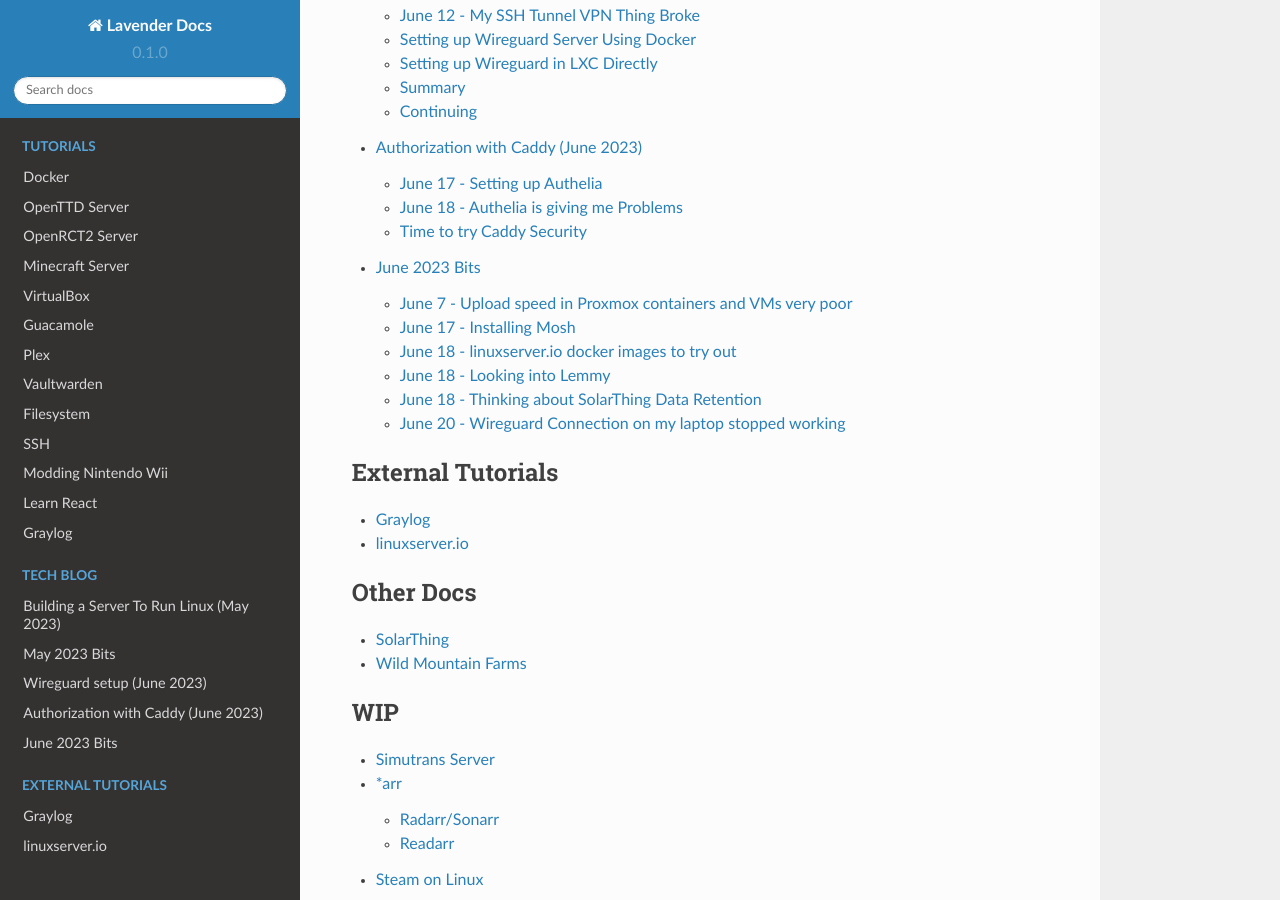
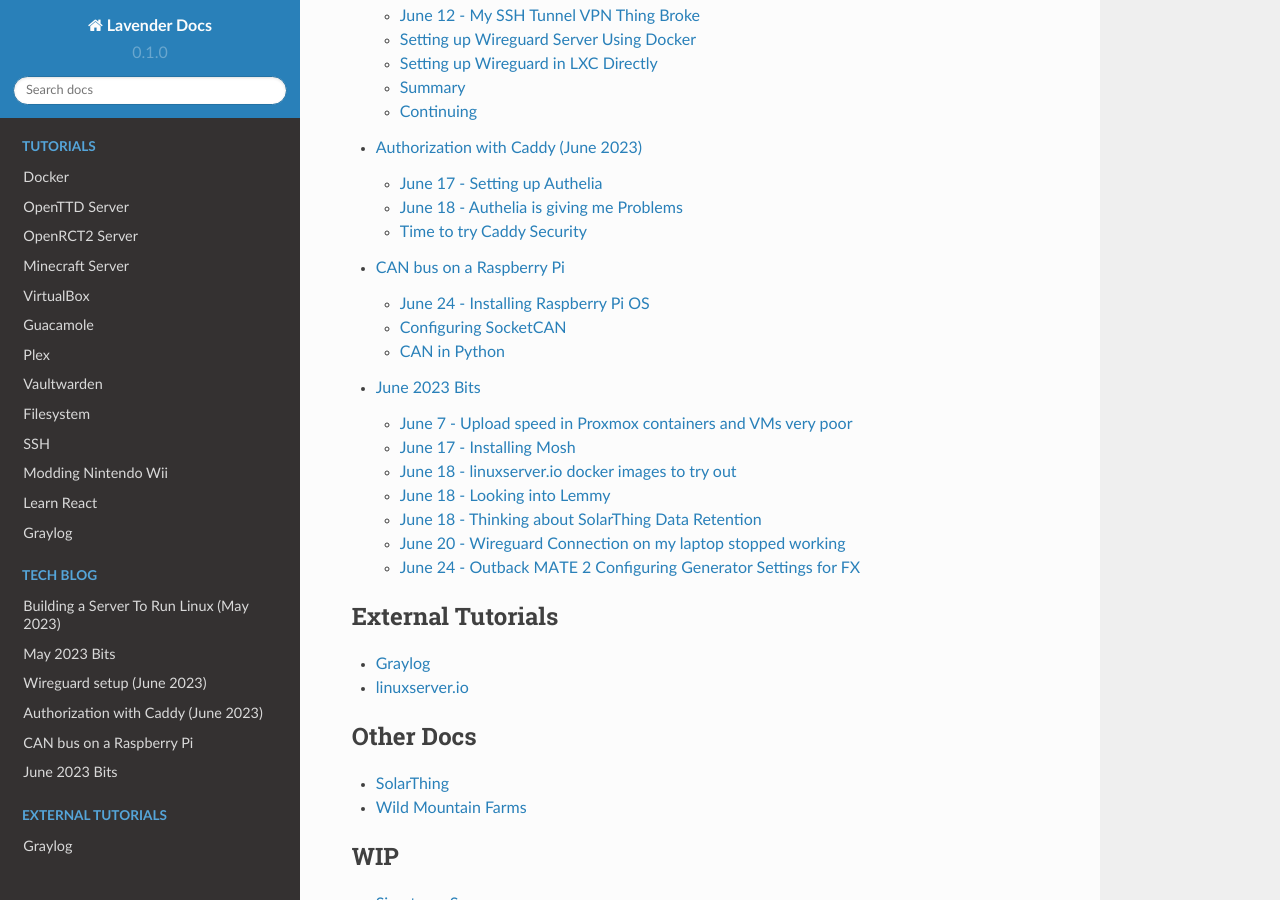
Before and after one commit to retrodaredevil/retrodaredevil, a Sphinx documentation site: the page built from docs/source/index.rst, in a window 1280 px wide and 900 px high, scrolled down 2423 px. Built offline with Sphinx 7.4.7 and the Read the Docs theme 2.0.0, drawn with Linux system fonts in a browser that asks for light colours; some of the changed lines change nothing that is shown.

Commit message:
Started can bus blog post

```diff
--- a/docs/source/blog/tech/2023-06-bits.rst
+++ b/docs/source/blog/tech/2023-06-bits.rst
@@ -121,3 +121,19 @@
 I have my router restart on Monday mornings, and I didn't notice this yesterday since I wasn't on my computer then.
 
 I think there's a way to automate this fix, but that's something for another time.
+
+June 24 - Outback MATE 2 Configuring Generator Settings for FX
+---------------------------------------------------------------
+
+At Wild Mountain Farms we have an Outback MATE 2 with 2 FXs and 2 MXs.
+The FXs can charge the batteries when a generator is running.
+SolarThing is setup to send a DROP command before sending an AUX OFF command,
+so that switching over to battery power should have minimal impact on electronics.
+However, unless the FXs are completely done will their absorb charge, the DROP command is not accepted.
+
+We figured that even if the DROP command is not accepted,
+we could alter some configuration that would still make our networking equipment happy with the "dirty" power transfer.
+On the MATE we navigated to ADV/FX/GEN.
+We saw a couple of settings that we might want to alter.
+The lower limit was set to 108 vac.
+The transfer delay was set to 60 cycles.
--- /dev/null
+++ b/docs/source/blog/tech/2023-06-can-bus-rpi.rst
@@ -0,0 +1,157 @@
+CAN bus on a Raspberry Pi
+===========================
+
+June 24 - Installing Raspberry Pi OS
+------------------------------------
+
+Today I'm setting up our old CabinPi to be CanPi.
+I actually used RPi Imager for this as some things have changed since the last time I flashed an image and configured SSH access,
+so I figured I would just use RPi Imager to get the job done.
+I installed the 32-bit version as I am using a Raspberry Pi 2.
+
+As I configure it, here are a few things I am doing (documenting these might help me make a Raspberry Pi Image for SolarThing in the future).
+
+* https://docs.docker.com/engine/install/raspbian/#install-using-the-repository
+* ``sudo rm /etc/sudoers.d/010_pi-nopasswd``
+* ``sudo apt install -y net-tools vim-gtk iputils-tracepath traceroute curl wget git netcat tmux tree man-db file xsel htop gpg-agent rsync pwgen``
+
+  * Stolen from https://gist.github.com/retrodaredevil/def6d23a03d9e46683933ef0c017d96c
+
+Configuring SocketCAN
+-----------------------
+
+The adapter I got is the `USB CAN Converter Module for Raspberry Pi <https://www.amazon.com/gp/product/B0956NV6CM>`_.
+The description of the item mentions Socket-CAN, so I need to figure out what that means driver wise.
+When I eventually go to connect it, this is the pin out:
+
+.. figure:: ../../images/usb_can_converter_module_pin_out.jpg
+  :width: 500px
+
+I have my device plugged in so I need to figure out how to access it.
+This `pragmaticlinux.com tutorial <https://www.pragmaticlinux.com/2021/10/can-communication-on-the-raspberry-pi-with-socketcan/>`_
+seems to have many of the steps I need that the python-can docs don't cover.
+If I run ``ip addr | grep can`` I get this:
+
+.. code-block::
+
+  7: can0: <NOARP,ECHO> mtu 16 qdisc noop state DOWN group default qlen 10
+      link/can
+
+Awesome! My device is recognized. Let's make sure the drivers are up:
+
+.. code-block:: console
+
+  lavender@canpi:~ $ lsmod | grep can
+  can_raw                20480  0
+  can                    28672  1 can_raw
+  can_dev                40960  1 gs_usb
+
+Now let's try to configure it and bring it to the UP state.
+
+.. code-block:: console
+
+  lavender@canpi:~ $ sudo ip link set can0 up type can bitrate 1000000 restart-ms 100
+  lavender@canpi:~ $ ip addr | grep can
+  7: can0: <NOARP,UP,LOWER_UP,ECHO> mtu 16 qdisc pfifo_fast state UP group default qlen 10
+      link/can
+
+Now let's install can-utils
+
+.. code-block::
+
+  sudo apt-get install -y can-utils
+
+With tmux open, this is what I did:
+
+.. code-block::
+
+  lavender@canpi:~ $ candump -tz can0                          │lavender@canpi:~ $ cansend can0 456#00FFAA5501020304
+   (000.000000)  can0  456   [8]  00 FF AA 55 01 02 03 04      │lavender@canpi:~ $ cansend can0 456#00FFAA5501020304
+  ^Clavender@canpi:~ $ ^C                                      │lavender@canpi:~ $
+  lavender@canpi:~ $ candump -tz can0                          │lavender@canpi:~ $ cansend can0 456#00FFAA5501020304
+                                                               │lavender@canpi:~ $ cansend can0 456#00FFAA5501020304
+                                                               │lavender@canpi:~ $ cansend can0 456#00FFAA5501020303
+                                                               │lavender@canpi:~ $ cansend can0 456#00FFAA5501020303
+                                                               │lavender@canpi:~ $
+
+For some reason when I was doing this it only picked up the first message, and then I couldn't get it to do it again.
+Not sure what's up with that.
+When I rebooted I could get the messages again until I CTRL+C'd out of the ``candump`` command and went back in.
+Weird. At this point I'm not convinced it's something to worry about, at least not this early.
+
+CAN in Python
+--------------
+
+Let's try to get SocketCAN working with python-can.
+
+For testing, these are the commands I ran:
+
+.. code-block::
+
+  sudo apt-get install -y python3-pip python3-venv
+  python3 -m venv venv
+  . venv/bin/activate
+  pip install python-can
+
+Now that I have ``python-can`` installed, I can look into getting it working.
+python-can has some nice `Socketcan Quickstart#Real Device <https://python-can.readthedocs.io/en/stable/interfaces/socketcan.html#real-device>`_ documentation.
+I edited ``test.py`` with this:
+
+.. code-block:: python3
+
+  import can
+
+  with can.Bus(interface='socketcan', channel='can0', receive_own_messages=True) as bus:
+      message = can.Message(arbitration_id=123, is_extended_id=True, data=[0x11, 0x22, 0x33])
+      bus.send(message, timeout=0.2)
+      count = 0
+      for msg in bus:
+          count += 1
+          print(f"{msg.arbitration_id:X}: {msg.data}")
+          if count >= 10:
+              print("Breaking")
+              break
+
+I'm not sure why the ``for msg in bus:`` kept giving me the same message over and over again, but this was the output:
+
+.. code-block::
+
+  (venv) lavender@canpi:~/Documents $ python test.py
+  24: bytearray(b'\x000\x00\x00\x00\x00\x80\x00')
+  24: bytearray(b'\x000\x00\x00\x00\x00\x80\x00')
+  24: bytearray(b'\x000\x00\x00\x00\x00\x80\x00')
+  24: bytearray(b'\x000\x00\x00\x00\x00\x80\x00')
+  24: bytearray(b'\x000\x00\x00\x00\x00\x80\x00')
+  24: bytearray(b'\x000\x00\x00\x00\x00\x80\x00')
+  24: bytearray(b'\x000\x00\x00\x00\x00\x80\x00')
+  24: bytearray(b'\x000\x00\x00\x00\x00\x80\x00')
+  24: bytearray(b'\x000\x00\x00\x00\x00\x80\x00')
+  24: bytearray(b'\x000\x00\x00\x00\x00\x80\x00')
+  Breaking
+
+Hell, even when I took out the ``bus.send`` I still got data back.
+With a reboot I didn't get data back now:
+
+.. code-block::
+
+  (venv) lavender@canpi:~/Documents $ sudo ip link set can0 up type can bitrate 1000000 restart-ms 100
+  (venv) lavender@canpi:~/Documents $ python test.py
+
+Now I uncomment the ``bus.send`` line and get this:
+
+.. code-block::
+
+  (venv) lavender@canpi:~/Documents $ python test.py
+  7B: bytearray(b'\x11"3')
+  4: bytearray(b'\x00\x00\x00\x00\x00\x00\x08\x00')
+  24: bytearray(b'\x00\x00\x00\x00\x00\x00\x10\x00')
+  24: bytearray(b'\x00\x00\x00\x00\x00\x00\x18\x00')
+  24: bytearray(b'\x00\x00\x00\x00\x00\x00 \x00')
+  4: bytearray(b'\x00\x00\x00\x00\x00\x000\x00')
+  24: bytearray(b'\x00\x00\x00\x00\x00\x008\x00')
+  24: bytearray(b'\x00\x00\x00\x00\x00\x00@\x00')
+  24: bytearray(b'\x00\x00\x00\x00\x00\x00H\x00')
+  24: bytearray(b'\x00\x00\x00\x00\x00\x00P\x00')
+  Breaking
+
+Even when I set ``receive_own_messages=False`` I still get weird data.
--- a/docs/source/index.rst
+++ b/docs/source/index.rst
@@ -38,6 +38,7 @@
   blog/tech/2023-05-bits
   blog/tech/2023-06-wireguard-setup
   blog/tech/2023-06-auth-with-caddy
+  blog/tech/2023-06-can-bus-rpi
   blog/tech/2023-06-bits
 
 .. toctree::
```
Also changed, not shown: docs/source/images/usb_can_converter_module_pin_out.jpg (added).
